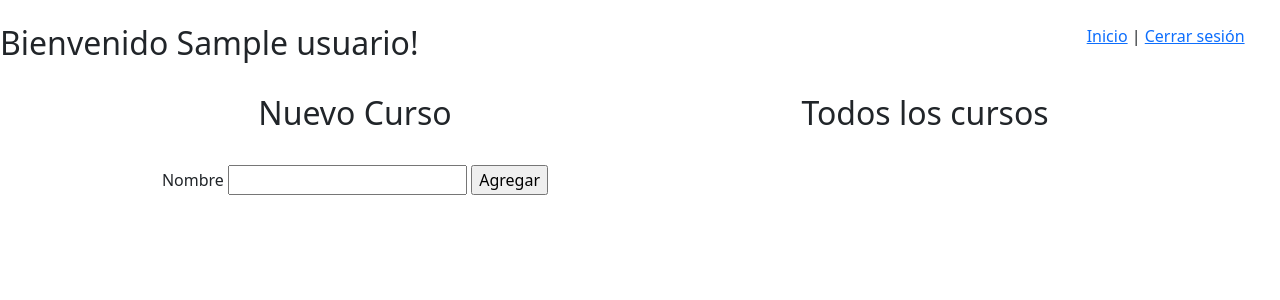
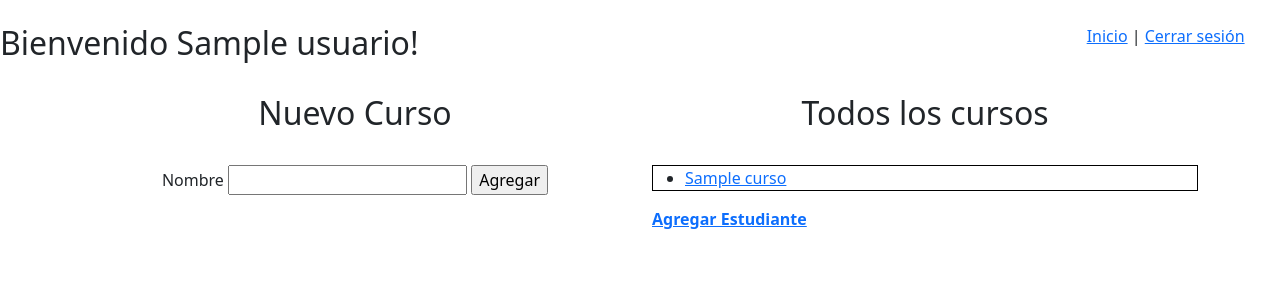
Before and after one commit to michelmzc/plantilla-flask, a Flask app: page /home in a window 1280 px wide. Shown: the top 300 px of that part. Run offline with Flask 3, Linux system fonts and the light colour scheme; the first user in the database is signed in; tables that the repository leaves empty hold one stand-in row (Sample ...); the page is wider than the window, and the part outside it is not shown.

Commit message:
agregando lista de todos los cursos

```diff
--- a/app.py
+++ b/app.py
@@ -120,7 +120,8 @@ def logout():
 @login_required
 def home():
     formulario_curso = FormularioAgregarCurso()
-    return render_template("index.html", formulario_curso=formulario_curso)
+    todos_los_cursos = ControladorCursos.obtener_todos()
+    return render_template("index.html", formulario_curso=formulario_curso, cursos=todos_los_cursos)
 
 @app.route("/agregar_curso", methods=["POST"])
 @login_required
--- a/controllers.py
+++ b/controllers.py
@@ -28,3 +28,11 @@ class ControladorCursos:
         db.session.add(nuevo_curso)
         db.session.commit()
         print("Nuevo curso agregado")
+
+    @staticmethod
+    def obtener_todos():
+        all_items = db.session.execute(db.select(Curso)).scalars()
+        all_items_list = []
+        for item in all_items:
+            all_items_list.append(item)
+        return all_items_list
--- /dev/null
+++ b/static/css/style.css
@@ -0,0 +1,3 @@
+ul{
+    border: 0.1em solid black;
+}
--- a/templates/index.html
+++ b/templates/index.html
@@ -17,7 +17,14 @@
                     </form>
             </div>
             <div class="col-6">
-                <h2>Todos los cursos</h2>
+                <h2 class="text-center">Todos los cursos</h2>
+                <br>
+                <ul>
+                  {% for curso in cursos %}
+                    <li><a href="/cursos/{{ curso.id }}">{{ curso.nombre }}</a></li>
+                  {% endfor %}
+                </ul>
+                <a href="/agregar_estudiante"><strong>Agregar Estudiante</strong></a>
             </div>
         </div>
     </div>
```
Also changed, not shown: other parts of templates/index.html (+2 -2 lines).
